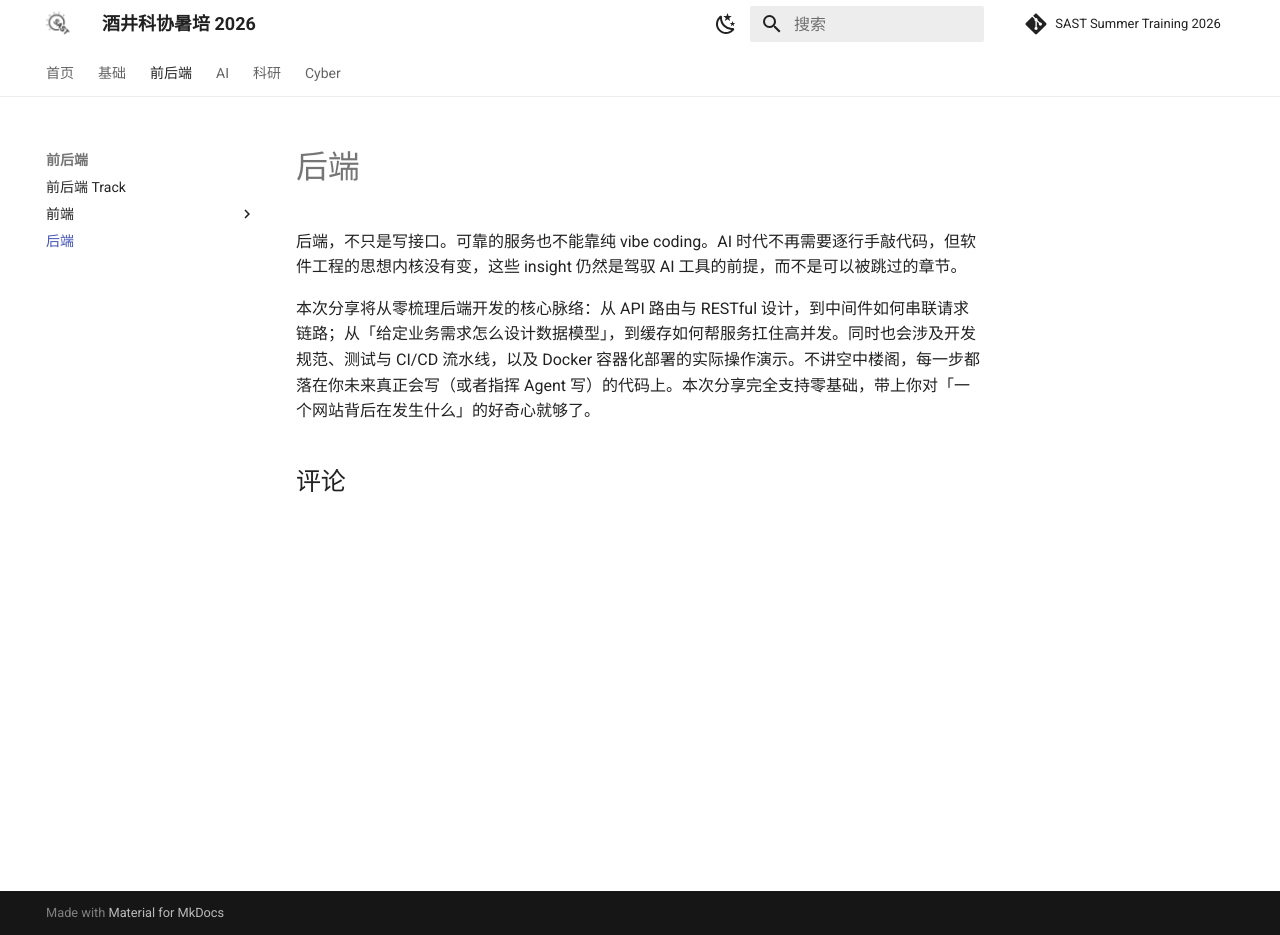
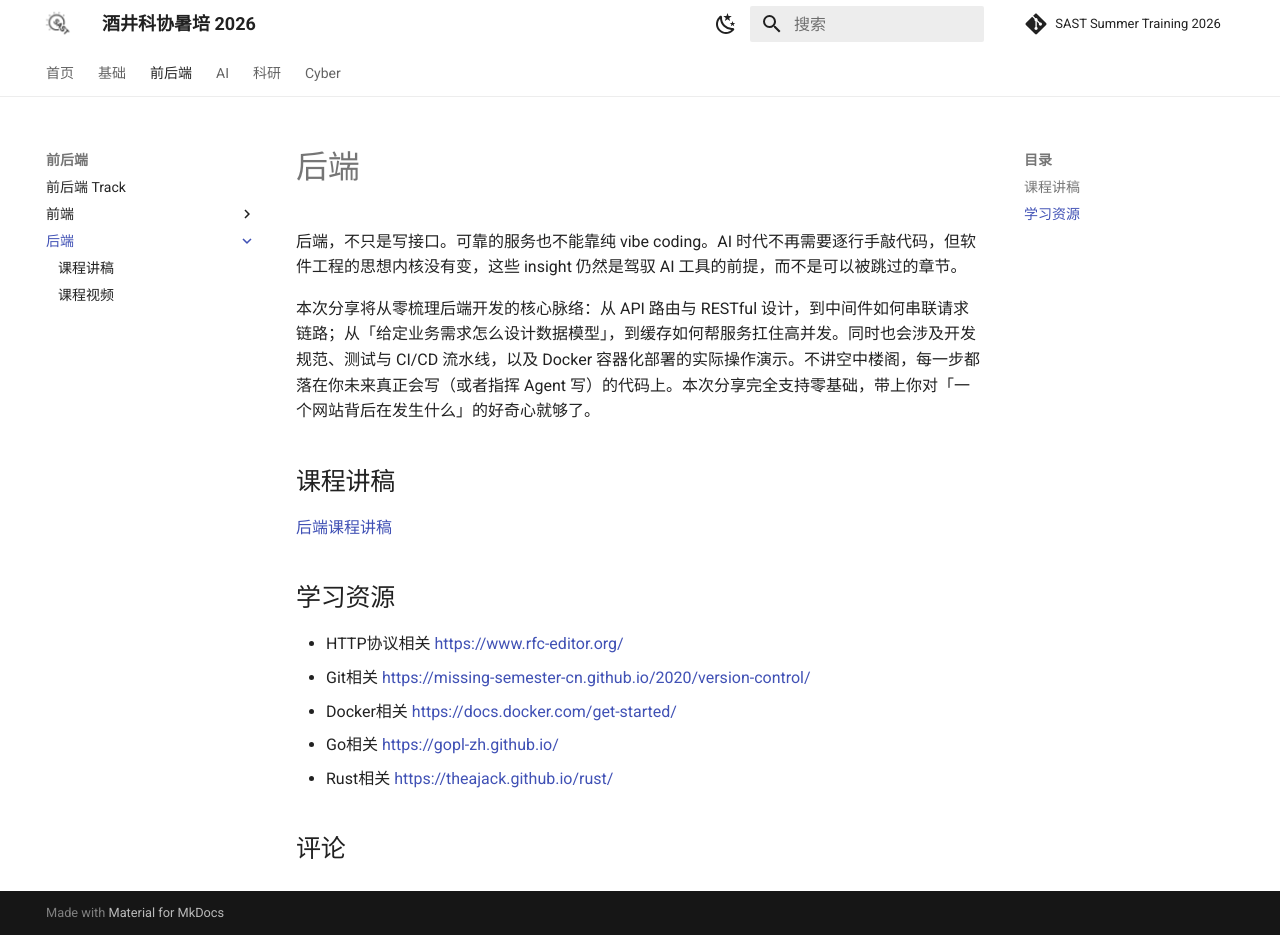
Before and after one commit to sast-summer-training-2026/sast-summer-training-2026.github.io, an MkDocs documentation site: the page built from docs/frontend-and-backend/backend/index.md, in a window 1280 px wide and 935 px high. Built offline with MkDocs 1.6.1 and Material for MkDocs 9.7.7, drawn with Linux system fonts in a browser that asks for light colours; comment, search, counter and statistics services are not loaded.

Commit message:
添加backend资源

```diff
--- a/docs/frontend-and-backend/backend/index.md
+++ b/docs/frontend-and-backend/backend/index.md
@@ -3,3 +3,15 @@
 后端，不只是写接口。可靠的服务也不能靠纯 vibe coding。AI 时代不再需要逐行手敲代码，但软件工程的思想内核没有变，这些 insight 仍然是驾驭 AI 工具的前提，而不是可以被跳过的章节。
 
 本次分享将从零梳理后端开发的核心脉络：从 API 路由与 RESTful 设计，到中间件如何串联请求链路；从「给定业务需求怎么设计数据模型」，到缓存如何帮服务扛住高并发。同时也会涉及开发规范、测试与 CI/CD 流水线，以及 Docker 容器化部署的实际操作演示。不讲空中楼阁，每一步都落在你未来真正会写（或者指挥 Agent 写）的代码上。本次分享完全支持零基础，带上你对「一个网站背后在发生什么」的好奇心就够了。
+
+## 课程讲稿
+
+[后端课程讲稿](/frontend-and-backend/backend/讲稿.pdf)
+
+## 学习资源
+
+- HTTP协议相关 https://www.rfc-editor.org/
+- Git相关 https://missing-semester-cn.github.io/2020/version-control/
+- Docker相关 https://docs.docker.com/get-started/
+- Go相关 https://gopl-zh.github.io/
+- Rust相关 https://theajack.github.io/rust/
--- a/mkdocs.yml
+++ b/mkdocs.yml
@@ -112,6 +112,8 @@ nav:
       - 课程视频: https://www.bilibili.com/video/BV1Rt3K6qEjE/
     - 后端:
       - frontend-and-backend/backend/index.md
+      - 课程讲稿: frontend-and-backend/backend/讲稿.pdf
+      - 课程视频: https://www.bilibili.com/video/BV137gZ6VE2j/
   - AI:
     - ai/index_ai.md
     - AI Overview:
```
Also changed, not shown: docs/frontend-and-backend/index_frontend-and-backend.md (+4 -1 lines), 1 other file.
